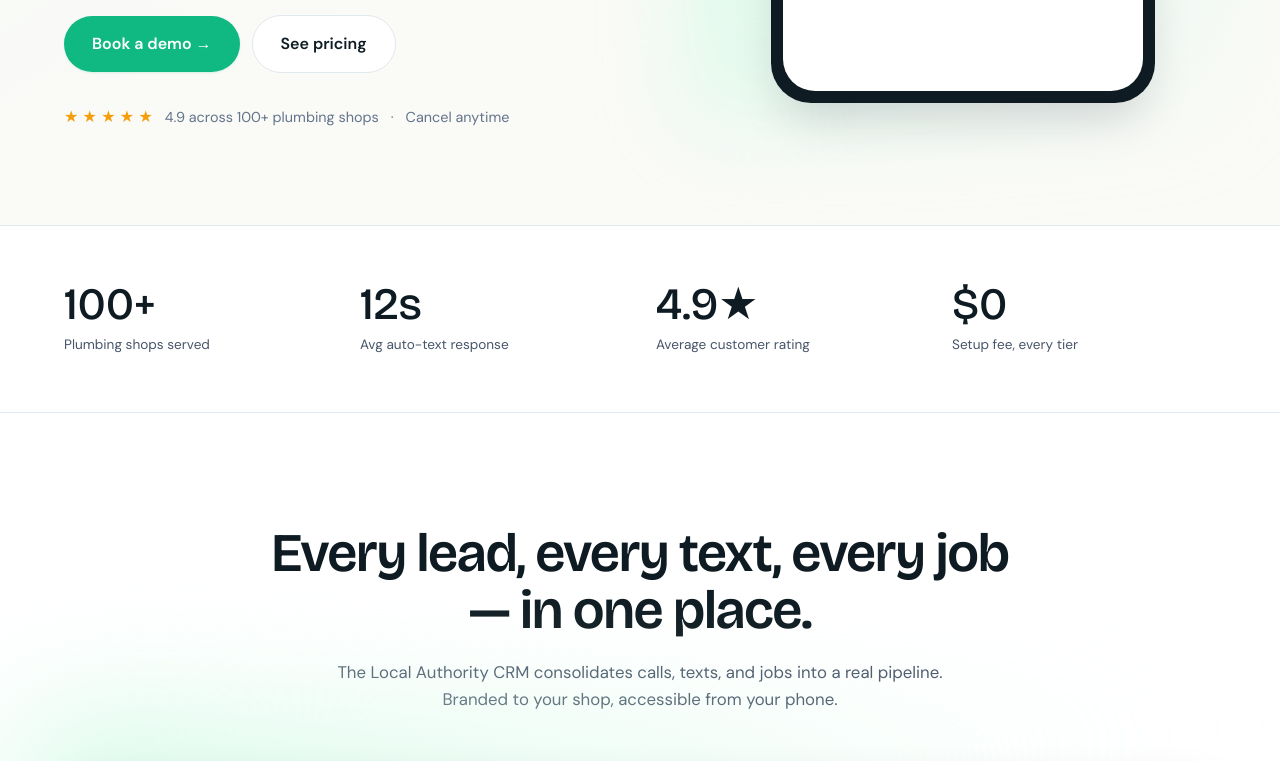
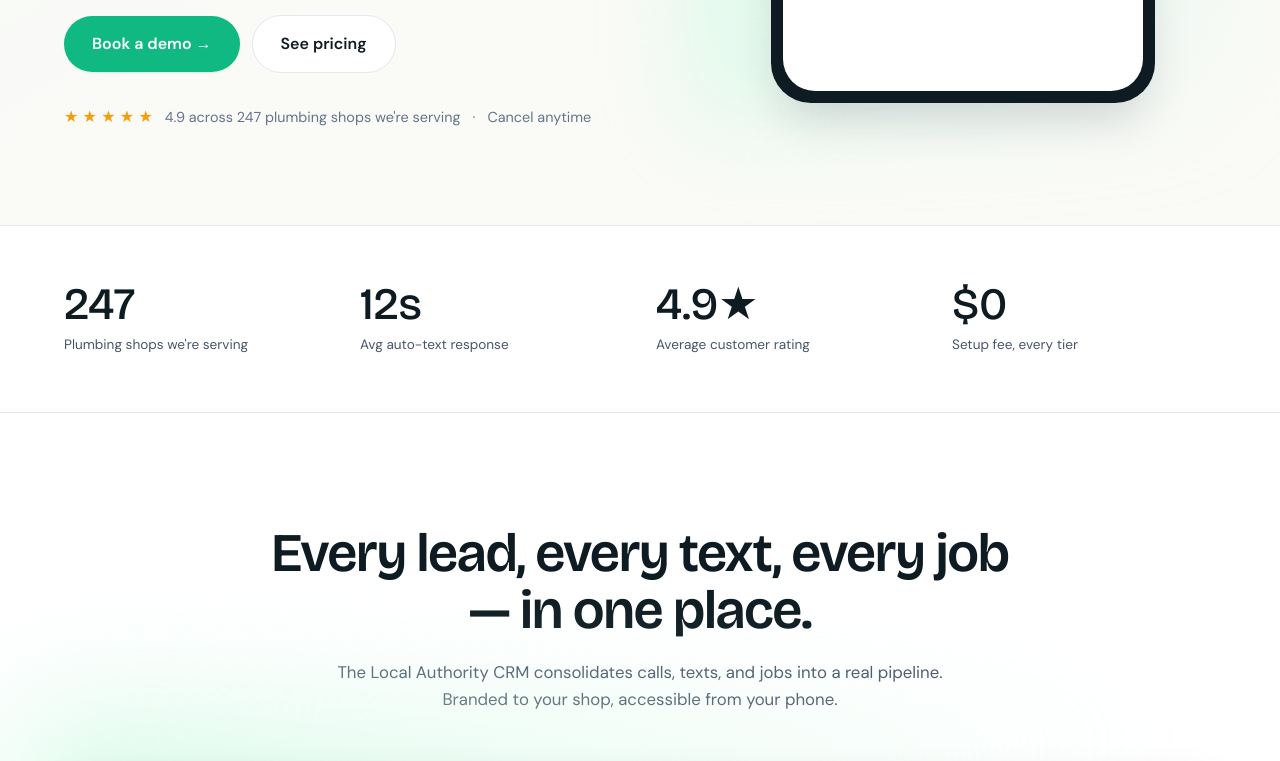
Before and after one commit to leoshah/jobsiterank-marketing, an Astro site: page / in a window 1280 px wide. Shown: the part 625-1386 px from the top of the page. Built offline with nearby package versions, Linux system fonts and the light colour scheme; Astro itself is replaced by a stand-in of ours.

Commit message:
Update social-proof number: 100+ shops served -> serving 247 plumbing shops (catchier specific number, present-tense framing)

```diff
--- a/src/components/Footer.astro
+++ b/src/components/Footer.astro
@@ -15,7 +15,7 @@
         </p>
         <div class="mt-6 flex items-center gap-1.5 text-[color:var(--color-slate-500)] text-[0.85rem]">
           <span class="text-[color:var(--color-warning)]">★ ★ ★ ★ ★</span>
-          <span>4.9 avg rating · 100+ shops served</span>
+          <span>4.9 avg rating · serving 247 plumbing shops</span>
         </div>
       </div>
 
--- a/src/pages/index.astro
+++ b/src/pages/index.astro
@@ -34,7 +34,7 @@
 ];
 
 const stats = [
-  { value: "100+", label: "Plumbing shops served" },
+  { value: "247", label: "Plumbing shops we're serving" },
   { value: "12s", label: "Avg auto-text response" },
   { value: "4.9★", label: "Average customer rating" },
   { value: "$0", label: "Setup fee, every tier" },
@@ -124,7 +124,7 @@
 
           <div class="mt-8 flex items-center gap-3 text-[color:var(--color-slate-500)] text-[0.9rem]">
             <span class="text-[color:var(--color-warning)] text-[1rem]">★ ★ ★ ★ ★</span>
-            <span>4.9 across 100+ plumbing shops</span>
+            <span>4.9 across 247 plumbing shops we're serving</span>
             <span class="hidden sm:inline">·</span>
             <span class="hidden sm:inline">Cancel anytime</span>
           </div>
```
